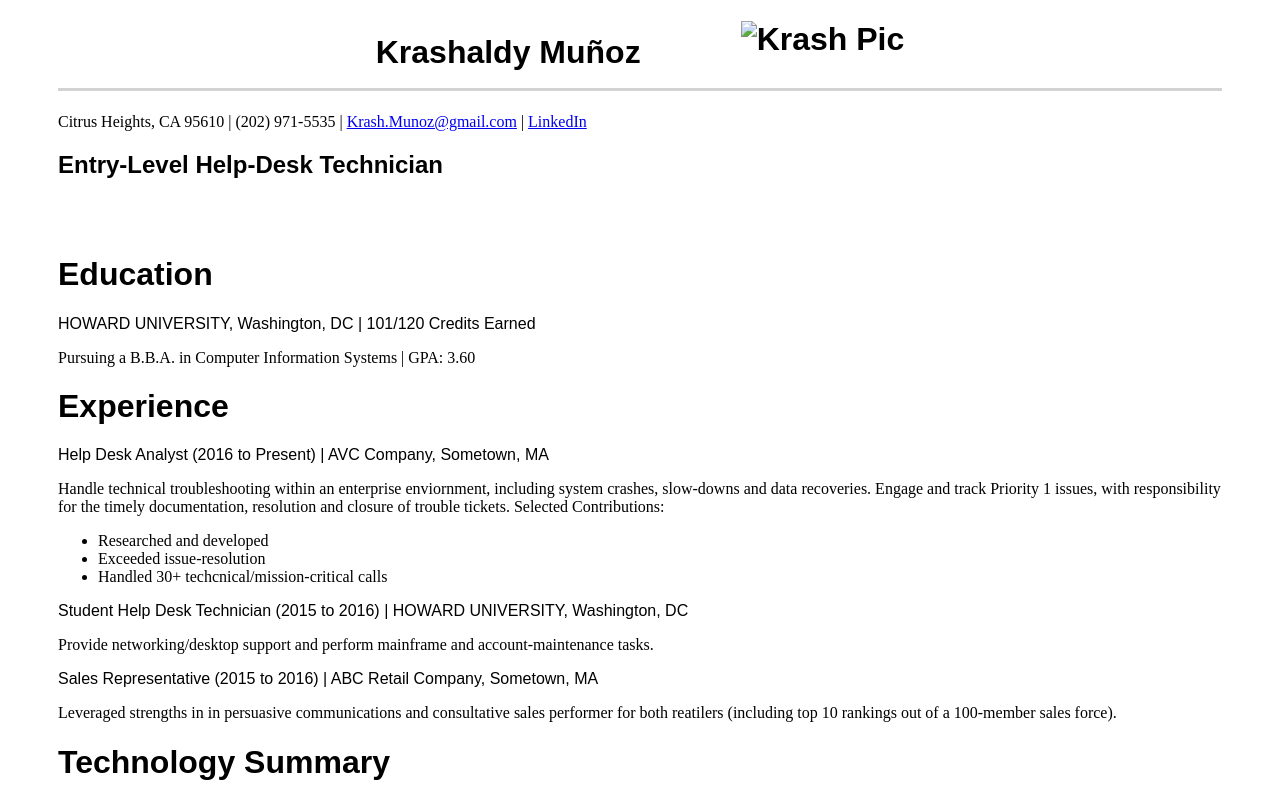
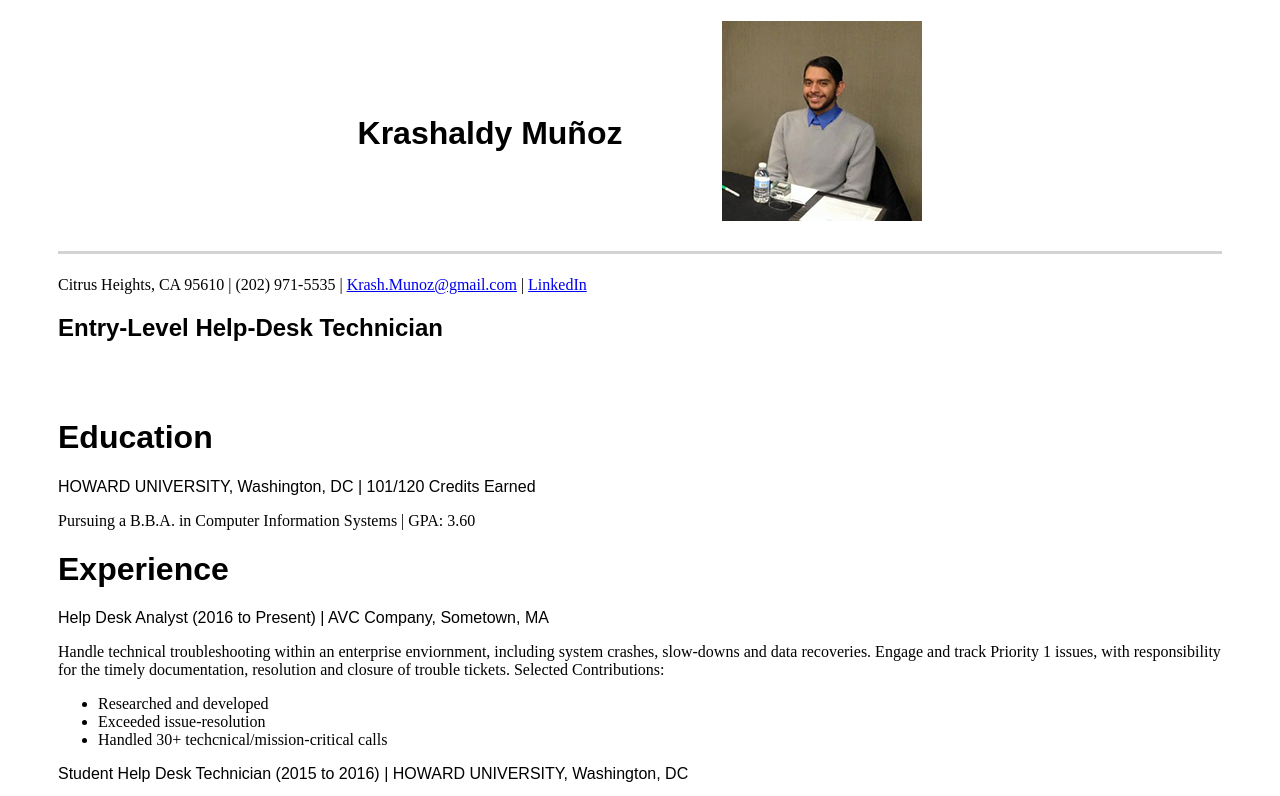
Before and after one commit to KrashMunoz/ResumeMidterm_Krash, a plain HTML site: page index.html in a window 1280 px wide. Shown: the top 796 px of the page. Drawn offline with Linux system fonts and the light colour scheme.

Commit message:
Update index.html

```diff
--- a/index.html
+++ b/index.html
@@ -12,7 +12,7 @@
         </style>
     </head>
     <body>
-        <h1 id="name">Krashaldy Muñoz<img id="profilepic" alt="Krash Pic" src="images/krash_profile.jpg" valign="middle" /></h1>
+        <h1 id="name">Krashaldy Muñoz<img id="profilepic" alt="Krash Pic" src="krash_profile.jpg" valign="middle" /></h1>
         <span class="links">Citrus Heights, CA 95610 | (202) 971-5535 | <a href="mailto:krash.munoz@gmail.com">Krash.Munoz@gmail.com</a> | <a href="https://www.linkedin.com/in/krashaldy-muñoz-1b3688108">LinkedIn</a></span>
         <h2 class="subhead">Entry-Level Help-Desk Technician</h2>
         <br />
```
